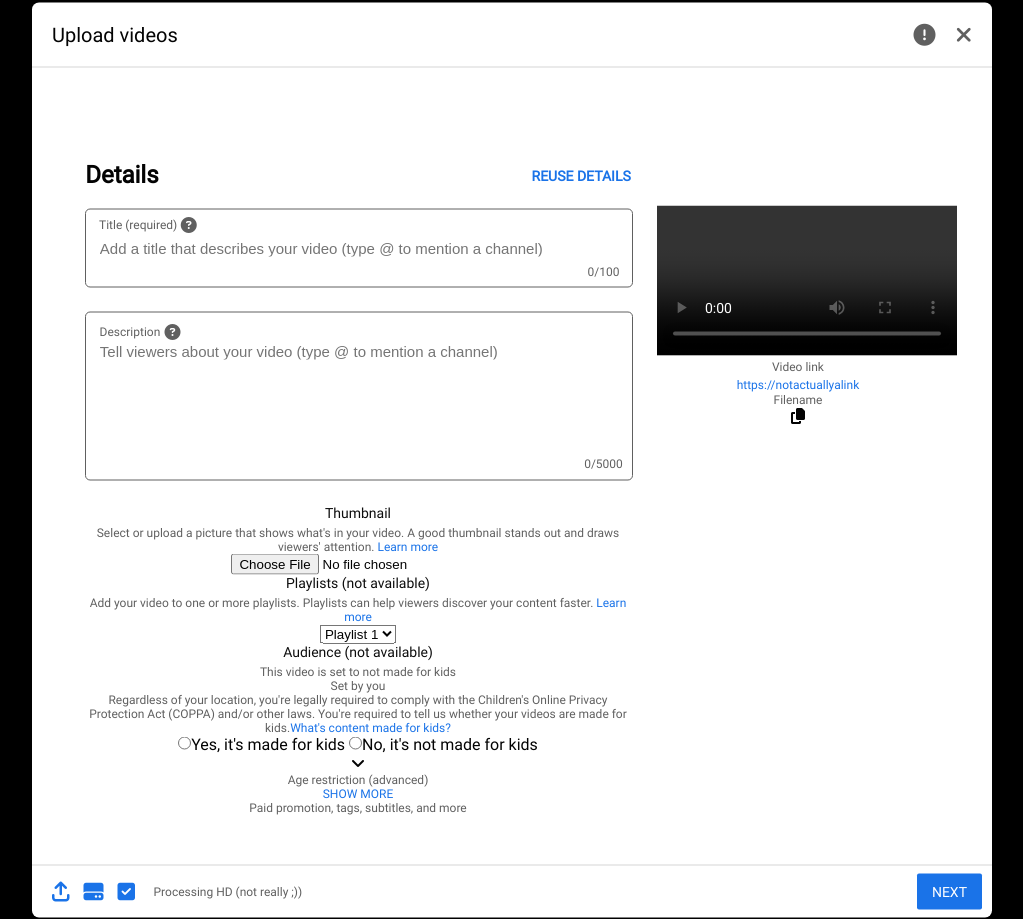
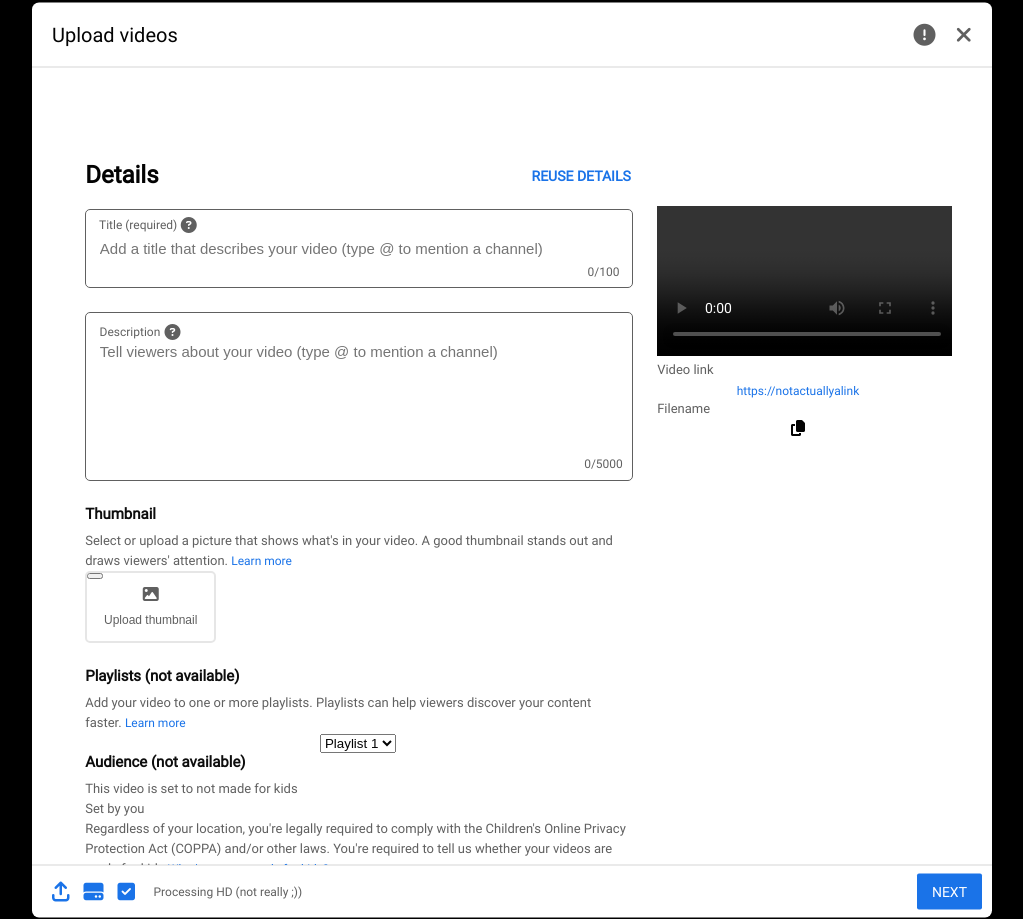
Before and after one commit to Mikael-Kolehmainen/Youtube-clone, a PHP site: page /create-video.php in a window 1280 px wide. Shown: the whole page, without its empty margins (128-1151 px from the left). Run offline with PHP 8.4, Linux system fonts and the light colour scheme; some libraries are stand-ins or nearby versions.

Commit message:
working on css

```diff
--- a/create-video.php
+++ b/create-video.php
@@ -60,7 +60,8 @@
                                     <div class='thumbnail'>
                                         <h2>Thumbnail</h2>
                                         <p>Select or upload a picture that shows what's in your video. A good thumbnail stands out and draws viewers' attention. <a href='#'>Learn more</a></p>
-                                        <input type='file' name='thumbnail' accept='image/png,image/jpeg,image/*'>
+                                        <i class='fa-solid fa-image img-icon'></i>
+                                        <input type='file' name='thumbnail' accept='image/png,image/jpeg,image/*' class='thumbnail-input'>
                                     </div>
                                     <div class='playlists'>
                                         <h2>Playlists (not available)</h2>
--- a/styles/css/main.css
+++ b/styles/css/main.css
@@ -826,7 +826,9 @@ footer {
         .create-page .create-section .create-box .mid #details-stage {
           height: 797px;
           margin-left: 40px;
-          margin-right: 40px; }
+          margin-right: 40px;
+          overflow-y: scroll;
+          overflow-x: hidden; }
           .create-page .create-section .create-box .mid #details-stage .timeline {
             height: 80px;
             width: 100%; }
@@ -836,6 +838,15 @@ footer {
             display: flex;
             flex-direction: row;
             flex-wrap: wrap; }
+            .create-page .create-section .create-box .mid #details-stage .details h2 {
+              text-align: left;
+              font-weight: bold;
+              font-size: 15px;
+              margin-bottom: 8px; }
+            .create-page .create-section .create-box .mid #details-stage .details p {
+              text-align: left;
+              font-size: 13px;
+              line-height: 20px; }
             .create-page .create-section .create-box .mid #details-stage .details .video-info, .create-page .create-section .create-box .mid #details-stage .details .video-player {
               display: flex;
               flex-direction: column;
@@ -900,6 +911,38 @@ footer {
                   top: 90%; }
                 .create-page .create-section .create-box .mid #details-stage .details .video-info .input#desc input {
                   padding-bottom: 120px; }
+              .create-page .create-section .create-box .mid #details-stage .details .video-info .thumbnail {
+                margin-bottom: 24px;
+                position: relative; }
+                .create-page .create-section .create-box .mid #details-stage .details .video-info .thumbnail .thumbnail-input {
+                  position: relative;
+                  display: block;
+                  border-radius: 5px;
+                  width: 127px;
+                  height: 68px;
+                  border: 2px solid #e6e6e6;
+                  font-size: 0; }
+                  .create-page .create-section .create-box .mid #details-stage .details .video-info .thumbnail .thumbnail-input:hover {
+                    cursor: pointer;
+                    background-color: #d5d5d5; }
+                    .create-page .create-section .create-box .mid #details-stage .details .video-info .thumbnail .thumbnail-input:hover::after {
+                      color: #0d0d0d; }
+                  .create-page .create-section .create-box .mid #details-stage .details .video-info .thumbnail .thumbnail-input::after {
+                    position: absolute;
+                    top: 70%;
+                    left: 50%;
+                    transform: translate(-50%, -50%);
+                    width: fit-content;
+                    font-size: 12px;
+                    color: #606060;
+                    content: "Upload thumbnail"; }
+                .create-page .create-section .create-box .mid #details-stage .details .video-info .thumbnail .img-icon {
+                  position: absolute;
+                  top: 65%;
+                  left: 12%;
+                  transform: translate(-50%, -50%);
+                  z-index: 2;
+                  color: #606060; }
             .create-page .create-section .create-box .mid #details-stage .details .video-player {
               width: 32%;
               margin-top: 45px; }
--- a/styles/sass/abstract/_variables.scss
+++ b/styles/sass/abstract/_variables.scss
@@ -16,6 +16,7 @@ $secodary-font-family: notosans;
 
 $main-font-color: #030303;
 $secondary-font-color: #606060;
+$third-font-color: #0d0d0d;
 $sign-link-font-color: #1a73e8;
 $sign-link-hover-font-color: #155bb6;
 $sign-secondary-font-color: #5f6368;
--- a/styles/sass/layout/_create.scss
+++ b/styles/sass/layout/_create.scss
@@ -58,7 +58,7 @@
                     font-weight: normal;
                     font-size: 14px;
                     margin-bottom: 5px;
-                    color: #0d0d0d;
+                    color: $third-font-color;
                 }
                 p {
                     font-size: 12px;
@@ -109,6 +109,8 @@
                     height: 797px;
                     margin-left: 40px;
                     margin-right: 40px;
+                    overflow-y: scroll;
+                    overflow-x: hidden;
 
                     .timeline {
                         height: 80px;
@@ -121,6 +123,17 @@
                         flex-direction: row;
                         flex-wrap: wrap;
 
+                        h2 {
+                            text-align: left;
+                            font-weight: bold;
+                            font-size: 15px;
+                            margin-bottom: 8px;
+                        }
+                        p {
+                            text-align: left;
+                            font-size: 13px;
+                            line-height: 20px;
+                        }
                         .video-info, .video-player {
                             display: flex;
                             flex-direction: column;
@@ -208,6 +221,47 @@
                                     }
                                 }
                             }
+                            .thumbnail {
+                                margin-bottom: 24px;
+                                position: relative;
+
+                                .thumbnail-input {
+                                    position: relative;
+                                    display: block;
+                                    border-radius: 5px;
+                                    width: 127px;
+                                    height: 68px;
+                                    border: 2px solid $lighter-main-border-color;
+                                    font-size: 0;
+
+                                    &:hover {
+                                        cursor: pointer;
+                                        background-color: $main-border-color;
+
+                                        &::after {
+                                            color: $third-font-color;
+                                        }
+                                    }
+                                    &::after {
+                                        position: absolute;
+                                        top: 70%;
+                                        left: 50%;
+                                        transform: translate(-50%, -50%);
+                                        width: fit-content;
+                                        font-size: 12px;
+                                        color: $secondary-font-color;
+                                        content: "Upload thumbnail";
+                                    }
+                                }
+                                .img-icon {
+                                    position: absolute;
+                                    top: 65%;
+                                    left: 12%;
+                                    transform: translate(-50%, -50%);
+                                    z-index: 2;
+                                    color: $secondary-font-color;
+                                }
+                            }
                         }
                         .video-player {
                             width: 32%;
```
